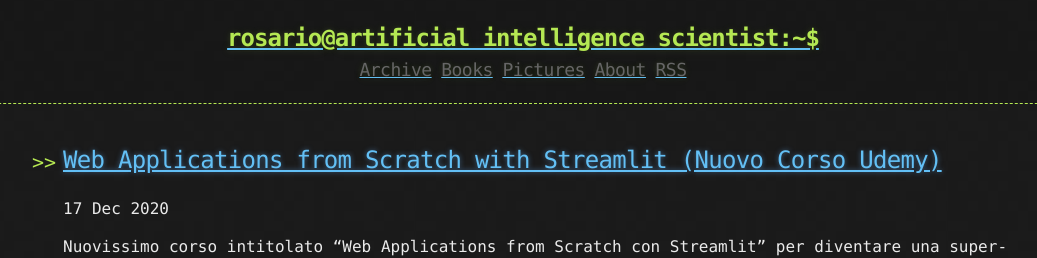
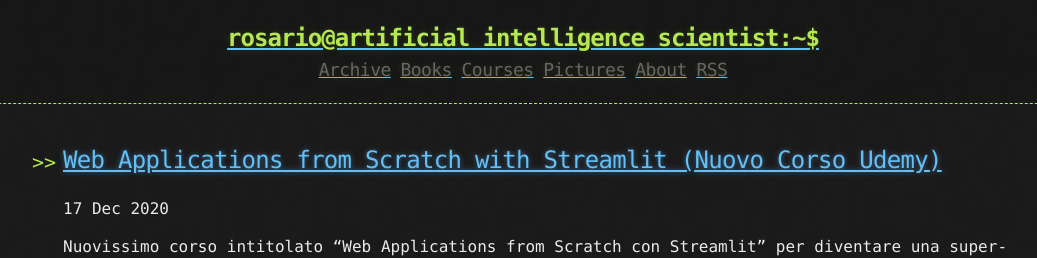
Before and after one commit to rosariomoscato/rosariomoscato.github.io, a Jekyll site: the page built from index.html, in a window 1280 px wide. Shown: the top 258 px of the page, without its empty margins (117-1154 px from the left). Built offline with Jekyll 4.4.1, drawn with Linux system fonts in a browser that asks for light colours; the list of posts is cut into pages by our own code.

Commit message:
Update links.html

```diff
--- a/_includes/links.html
+++ b/_includes/links.html
@@ -1,5 +1,6 @@
 <a href="{{ "/archive" | prepend: site.baseurl | replace: '//', '/' }}"><h2 class="header-link">Archive</h2></a>
 <a href="{{ "/books" | prepend: site.baseurl | replace: '//', '/' }}"><h2 class="header-link">Books</h2></a>
+<a href="{{ "/courses" | prepend: site.baseurl | replace: '//', '/' }}"><h2 class="header-link">Courses</h2></a>
 <a href="{{ "/pictures" | prepend: site.baseurl | replace: '//', '/' }}"><h2 class="header-link">Pictures</h2></a>
 <a href="{{ "/about" | prepend: site.baseurl | replace: '//', '/' }}"><h2 class="header-link">About</h2></a>
 <a href="{{ "/atom.xml" | prepend: site.baseurl | replace: '//', '/' }}"><h2 class="header-link">RSS</h2></a>
```
